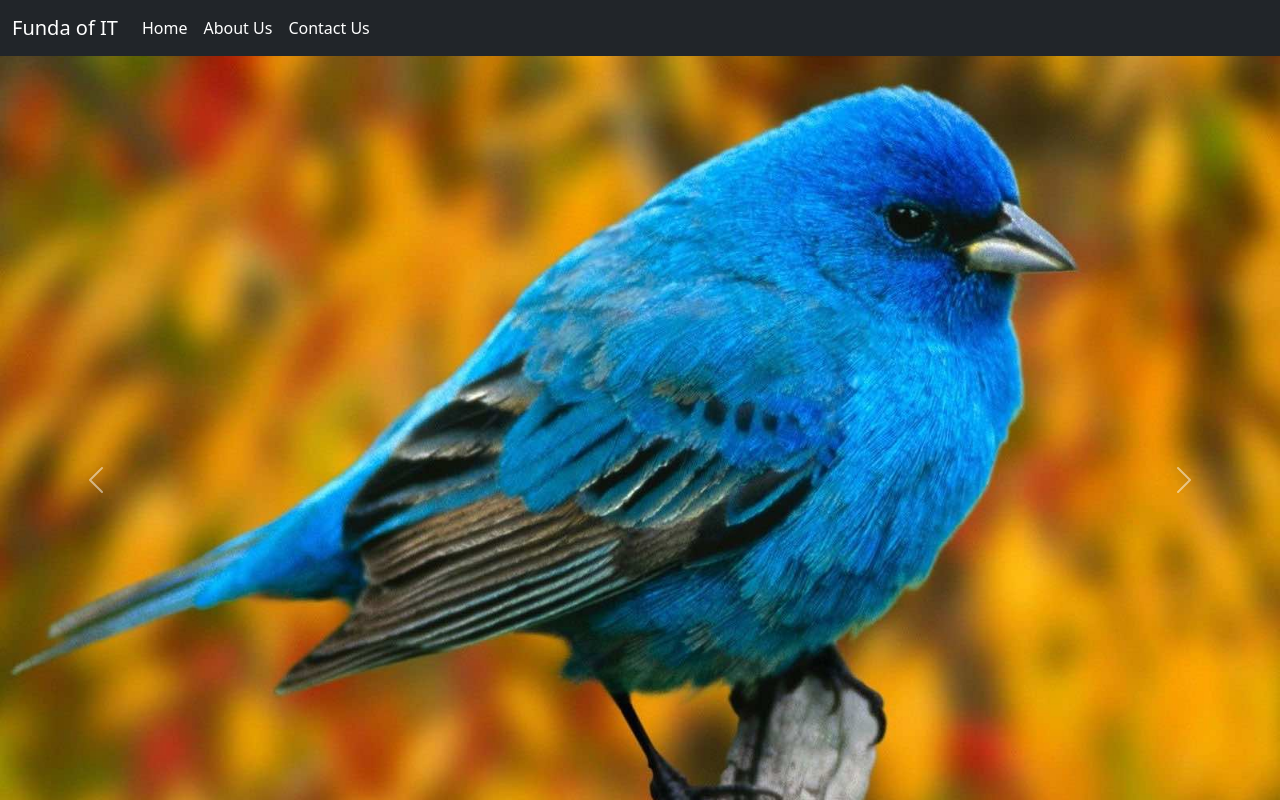
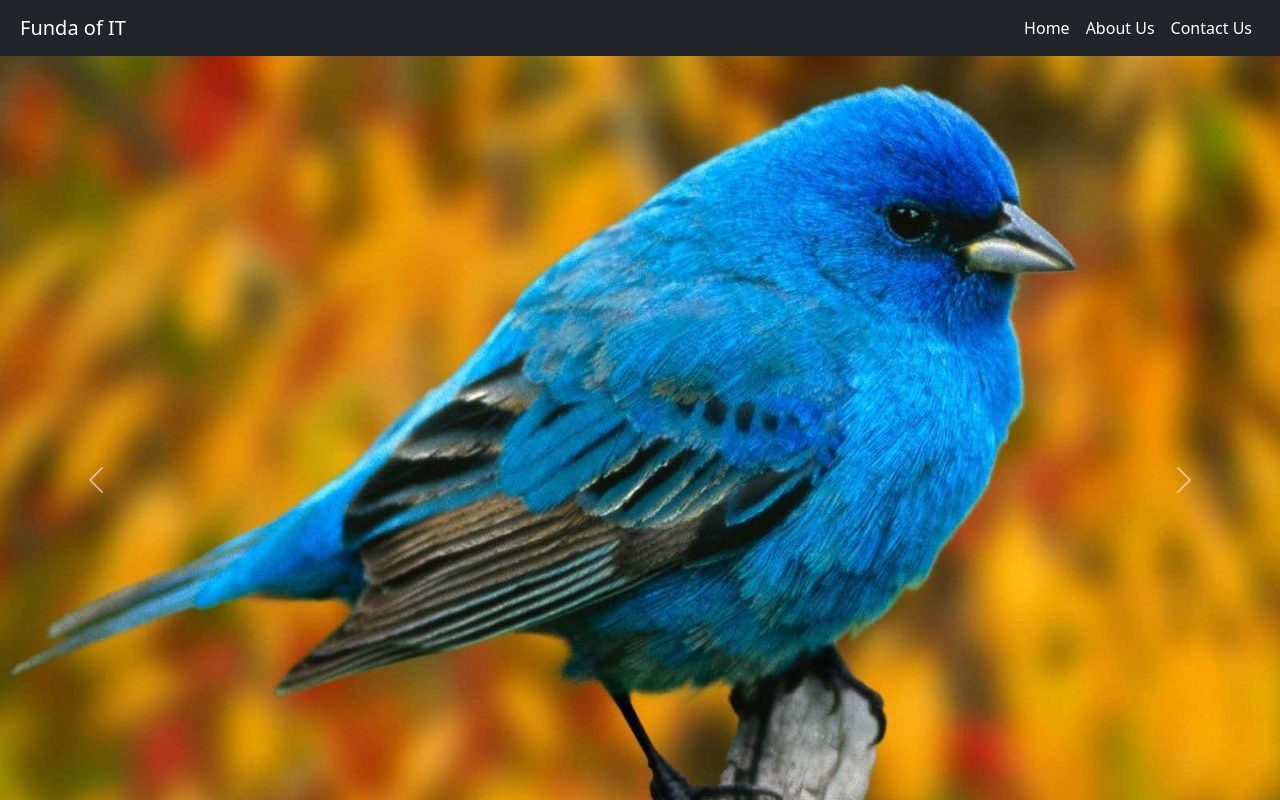
Before and after one commit to Bellagirl-maker/funda, a React (Create React App) app: page / in a window 1280 px wide. Shown: the top 800 px of the page. Built offline with nearby package versions, Linux system fonts and the light colour scheme.

Commit message:
Update Navbar.js

```diff
--- a/src/components/inc/Navbar.js
+++ b/src/components/inc/Navbar.js
@@ -3,14 +3,14 @@
 
 const Navbar = () => {
   return (
-    <nav className="navbar navbar-expand-lg bg-dark fixed-top">
+    <nav className="navbar navbar-expand-lg bg-dark p-2 fixed-top">
   <div className="container-fluid">
     <Link to="/" className="navbar-brand text-white">Funda of IT</Link>
     <button className="navbar-toggler" type="button" data-bs-toggle="collapse" data-bs-target="#navbarSupportedContent" aria-controls="navbarSupportedContent" aria-expanded="false" aria-label="Toggle navigation">
       <span className="navbar-toggler-icon"></span>
     </button>
     <div className="collapse navbar-collapse" id="navbarSupportedContent">
-      <ul className="navbar-nav me-auto mb-2 mb-lg-0">
+      <ul className="navbar-nav ms-auto mb-2 mb-lg-0">
         <li className="nav-item">
           <Link to="/" className="nav-link active text-white" aria-current="page">Home</Link>
         </li>
```
